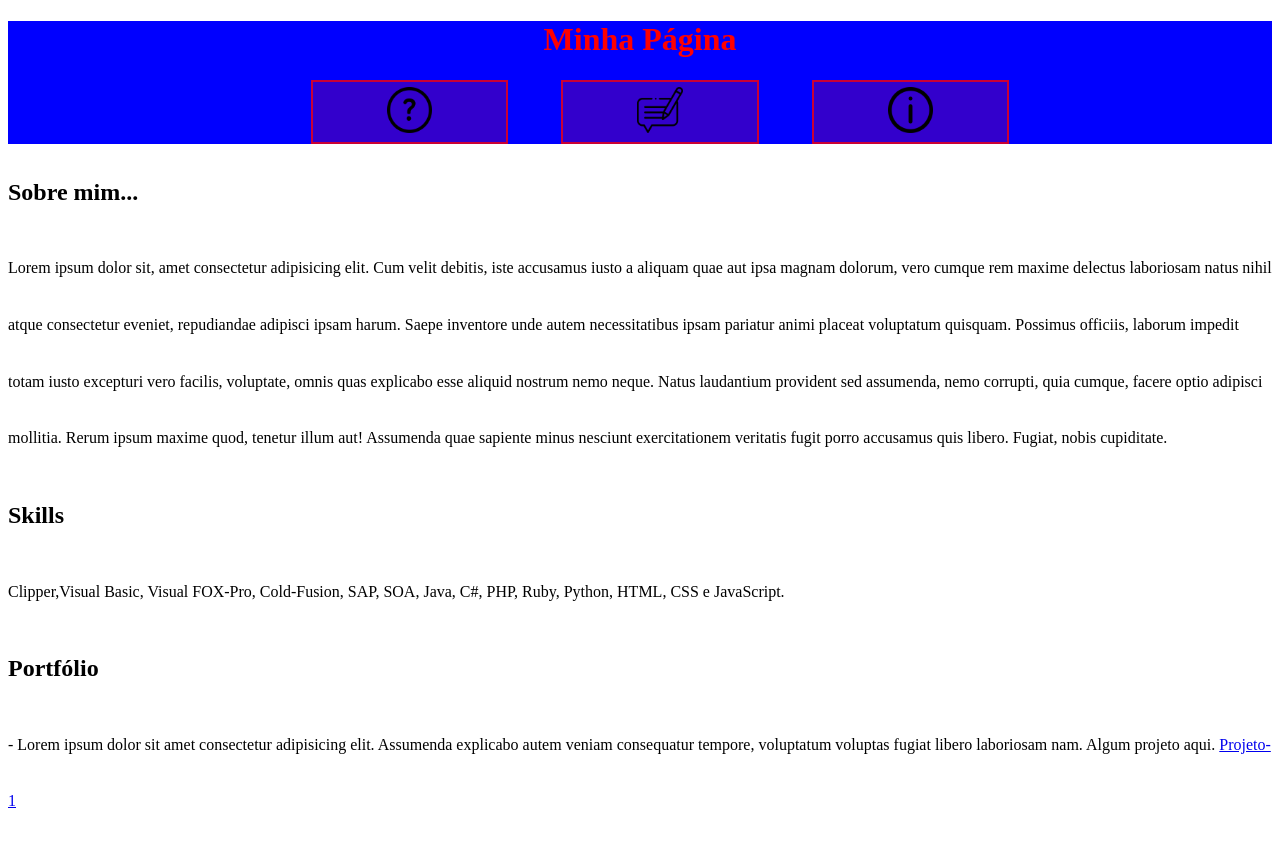
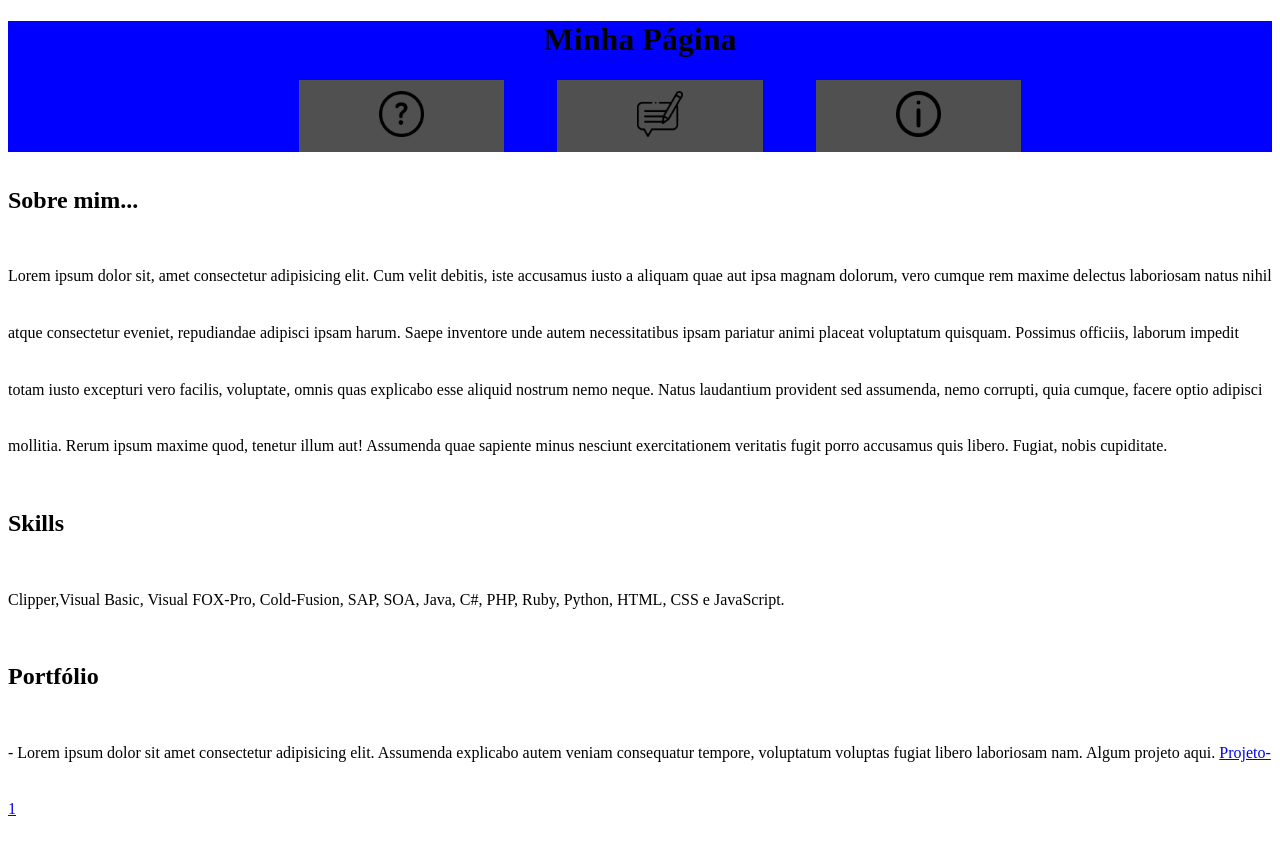
Before and after one commit to felipesora/projeto-inicial, a plain HTML site: page index.html in a window 1280 px wide. Shown: the top 841 px of the page. Drawn offline with Linux system fonts and the light colour scheme.

Commit message:
Mudança de cor nos formularios, com borda solida de 1px e padding de 10px.

```diff
--- a/css/estilo.css
+++ b/css/estilo.css
@@ -15,7 +15,7 @@
 
      /*Exemplo de seletores*/
      h1 {
-        color: red;
+        color: rgb(0, 0, 0);
         text-align: center;
         font-family: serif;
      }
@@ -30,17 +30,17 @@
 
     /*Seletores de classe*/
      .link {
-
-        border: 2px solid rgba(255, 0, 0, 0.74);
+        /* 255,0,0.074 */
+        border: 1px solid rgba(80, 80, 80);
         display: inline-block;
         margin: 0 2% ;
-        background-color:rgba(255, 0, 0, 0.200);
-        padding: 5px 5px;
+        background-color:rgb(80, 80, 80);
+        padding: 10px;
         width: 15%;
         transition: all 0.4s ease-out;
 
         &:hover{
-            background-color: rgba(255, 0, 0, 0.500);
+            background-color: rgba(65, 65, 65, 0.959)
         }
 
         /*Nesting elements*/
@@ -83,5 +83,3 @@
     #conteudo {
         line-height: 1.5cm;
     }
-
-    #menu link
```
